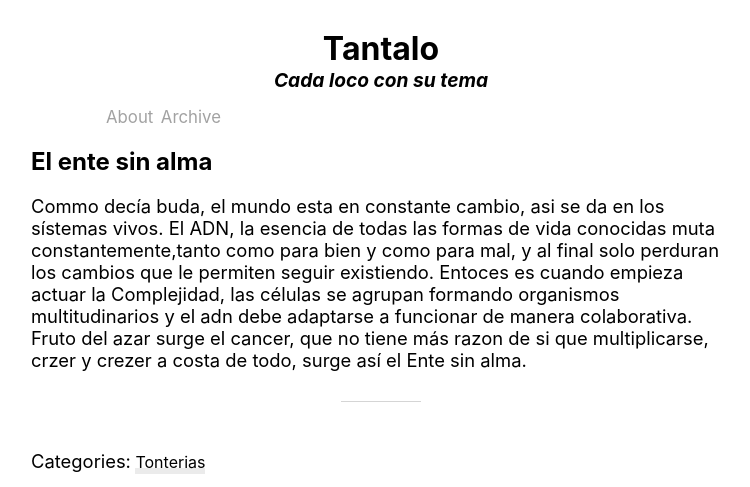
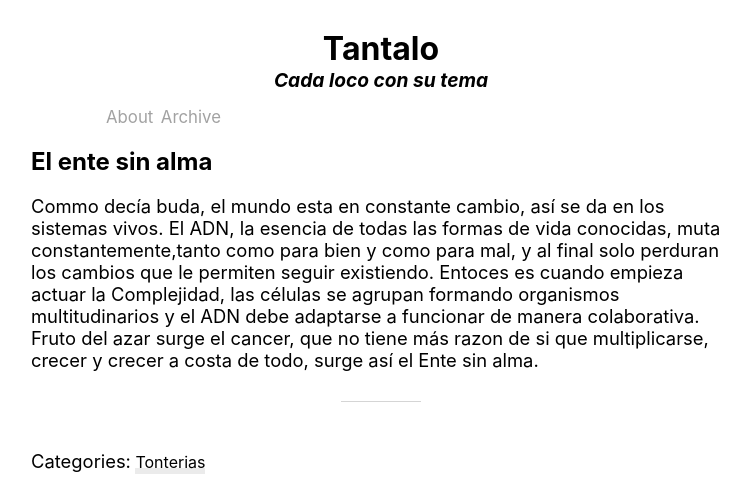
Before and after one commit to Juan4532/blog, a Jekyll site: the page built from _posts/2022-04-03-El-ente-sin-alma.md, in a window 1280 px wide, cut to the strip 0-487 px from the top of the page. Shown: the whole strip, without its empty margins (259-1009 px from the left). Built offline with Jekyll 4.4.1, drawn with Linux system fonts in a browser that asks for light colours; nearby versions of some CDN libraries; comment, search, counter and statistics services are not loaded.

Commit message:
4.1 y 4.2

```diff
--- a/_posts/2022-04-03-El-ente-sin-alma.md
+++ b/_posts/2022-04-03-El-ente-sin-alma.md
@@ -7,4 +7,4 @@ description: "El ente sin alma"
 ---
 
 
-Commo decía buda, el mundo esta en constante cambio, asi se da en los sístemas vivos. El ADN, la esencia de todas las formas de vida conocidas muta constantemente,tanto como para bien y como para mal, y al final solo perduran los cambios que le permiten seguir existiendo. Entoces es cuando empieza actuar la Complejidad, las células se agrupan formando organismos multitudinarios y el adn debe adaptarse a funcionar de manera colaborativa. Fruto del azar surge el cancer, que no tiene más razon de si que multiplicarse, crzer y crezer a costa de todo, surge así el Ente sin alma.
+Commo decía buda, el mundo esta en constante cambio, así se da en los sistemas vivos. El ADN, la esencia de todas las formas de vida conocidas, muta constantemente,tanto como para bien y como para mal, y al final solo perduran los cambios que le permiten seguir existiendo. Entoces es cuando empieza actuar la Complejidad, las células se agrupan formando organismos multitudinarios y el ADN debe adaptarse a funcionar de manera colaborativa. Fruto del azar surge el cancer, que no tiene más razon de si que multiplicarse, crecer y crecer a costa de todo, surge así el Ente sin alma.
```
